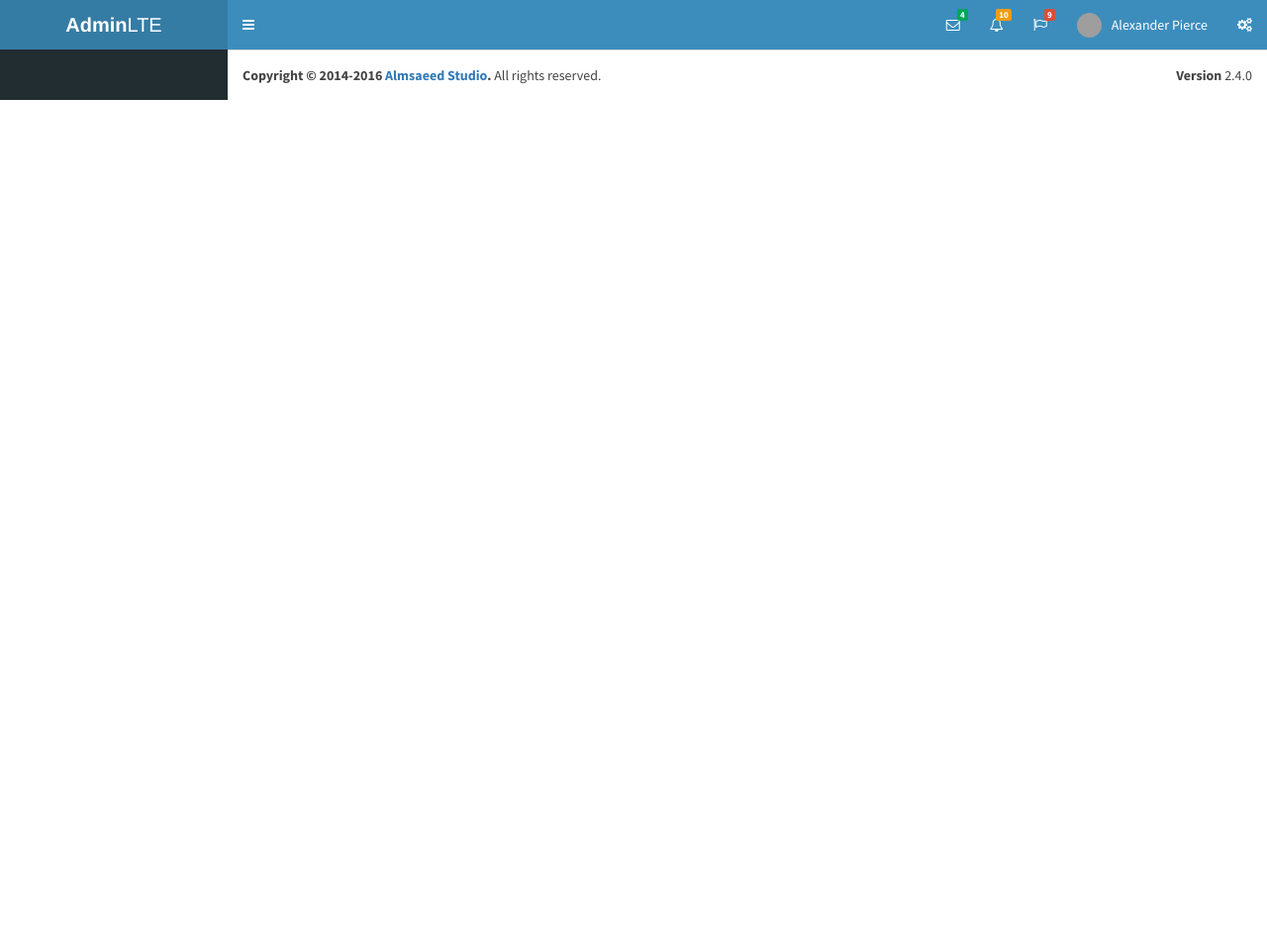
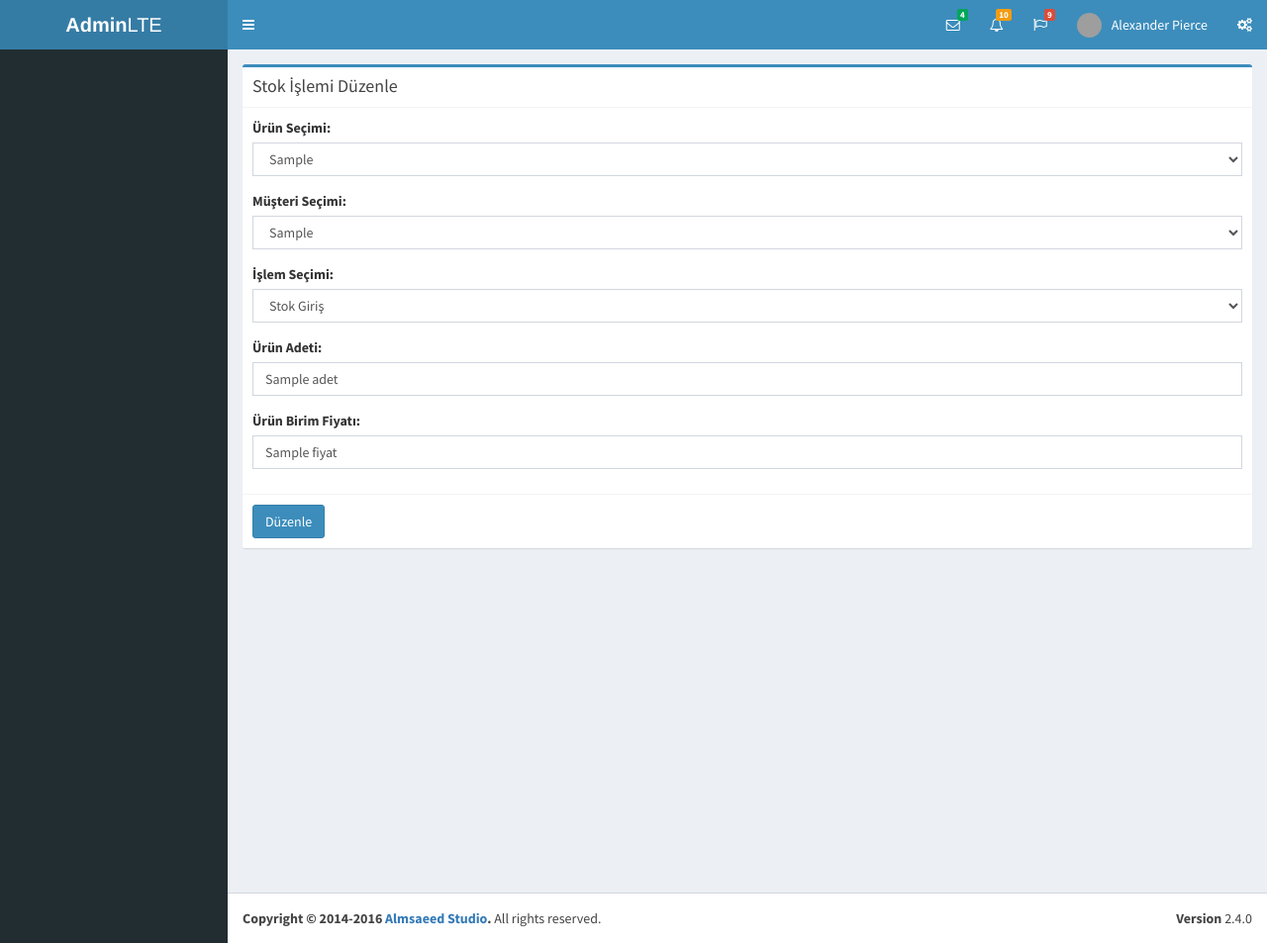
Before and after one commit to gazihatas/StockAppMvc, a PHP site: the page made by Application/views/stok/edit.php in a window 1280 px wide. Shown: the whole page at 99% size. Run offline with PHP 8.4, Linux system fonts and the light colour scheme; tables that the repository leaves empty hold one stand-in row (values such as "Sample post"); the template is opened without the code that fills it: most values are stand-ins (such as "Sample title", 1, 10 or a date in 2020); some libraries are stand-ins or nearby versions; grey boxes are pictures that could not be loaded.

Commit message:
Stok işlemleri Düzenleme ve Silme

```diff
--- a/Application/views/stok/create.php
+++ b/Application/views/stok/create.php
@@ -54,7 +54,7 @@
 
                             <div class="form-group">
                                 <label for="example1">İşlem Seçimi:</label>
-                                <select name="urun_id"  class="form-control">
+                                <select name="islem_tipi"  class="form-control">
                                     <option value="0">Stok Giriş</option>
                                     <option value="1">Stok Çıkış</option>
                                 </select>
--- a/Application/views/stok/edit.php
+++ b/Application/views/stok/edit.php
@@ -1 +1,84 @@
-<?php
+<!-- Content Wrapper. Contains page content -->
+<div class="content-wrapper">
+
+    <section class="content">
+        <div class="row">
+            <!-- left column -->
+            <div class="col-md-12">
+                <?php
+                if (isset($_SESSION['statu'])) :
+                    echo $_SESSION['statu'];
+                endif;
+                ?>
+
+                <div class="box box-primary">
+                    <div class="box-header with-border">
+                        <h3 class="box-title">Stok İşlemi Düzenle</h3>
+                    </div>
+
+                    <form role="form" action="<?=SITE_URL;?>/stok/update/<?=$params['data']['id']?>" method="post">
+                        <div class="box-body">
+
+                            <div class="form-group">
+                                <label for="example1">Ürün Seçimi:</label>
+                                <select name="urun_id"  class="form-control">
+                                    <?php
+                                    if(count($params['urunler'])!=0) :
+                                        foreach ($params['urunler'] as $key => $value) :
+                                            ?>
+                                            <option <?php if($value['id'] == $params['data']){echo 'selected';}?> value="<?= $value['id']; ?>"><?= $value['ad']; ?></option>
+                                        <?php
+                                        endforeach;
+                                    else :
+                                        echo '<option value="0">Ürün Yok</option>';
+                                    endif;
+                                    ?>
+                                </select>
+                            </div>
+
+                            <div class="form-group">
+                                <label for="example1">Müşteri Seçimi:</label>
+                                <select name="musteri_id"  class="form-control">
+                                    <option <?php if($params['data']['musteri_id'] == 0){echo 'selected';}?> value="0">Müşteri Yok</option>
+                                    <?php
+                                    if(count($params['musteriler'])!=0) :
+                                        foreach ($params['musteriler'] as $key => $value) :
+                                            ?>
+                                            <option <?php if($value['id'] == $params['data']['musteri_id']){echo 'selected';}?> value="<?= $value['id']; ?>"><?= $value['ad']; ?></option>
+                                        <?php
+                                        endforeach;
+                                    endif;
+                                    ?>
+                                </select>
+                            </div>
+
+                            <div class="form-group">
+                                <label for="example1">İşlem Seçimi:</label>
+                                <select name="islem_tipi"  class="form-control">
+                                    <option <?php if($params['data']['islem_tipi'] == 0){echo 'selected';}?> value="0">Stok Giriş</option>
+                                    <option <?php if($params['data']['islem_tipi'] == 1){echo 'selected';}?> value="1">Stok Çıkış</option>
+                                </select>
+                            </div>
+
+                            <div class="form-group">
+                                <label for="example1">Ürün Adeti:</label>
+                                <input type="text" name="adet" class="form-control" value="<?=$params['data']['adet'];?>">
+                            </div>
+
+                            <div class="form-group">
+                                <label for="example1">Ürün Birim Fiyatı:</label>
+                                <input type="text" name="fiyat" class="form-control" value="<?=$params['data']['fiyat'];?>">
+                            </div>
+
+                        </div>
+
+                        <div class="box-footer">
+                            <button type="submit" class="btn btn-primary">Düzenle</button>
+                        </div>
+                    </form>
+                </div>
+
+            </div>
+        </div>
+    </section>
+</div>
```
Also changed, not shown: Application/controllers/stok.php (+38 -1 lines), Application/models/stokModel.php (+27 -0 lines).
